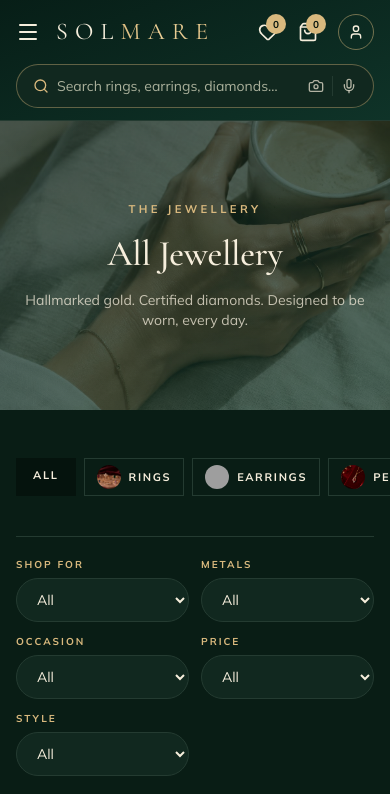
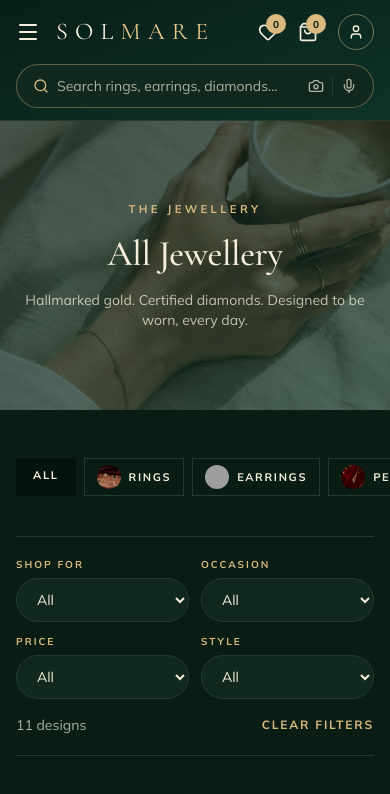
Before and after one commit to Bytelyx/solmare, a React (Vite) app in the folder client/: page /jewellery in a window 390 px wide. Shown: the top 794 px of the page. Built offline with nearby package versions, Linux system fonts and the light colour scheme; grey boxes are pictures that could not be loaded.

Commit message:
Remove metals from filter

```diff
--- a/client/src/components/layout/SiteFooter.jsx
+++ b/client/src/components/layout/SiteFooter.jsx
@@ -90,10 +90,6 @@ export function SiteFooter() {
             <h4 className="eyebrow mb-5">Visit</h4>
             <ul className="space-y-3 text-sm text-navy-foreground/75">
               <li className="flex gap-2">
-                <MapPin className="h-4 w-4 shrink-0 text-gold" />
-                {BOUTIQUE_INFO.address}
-              </li>
-              <li className="flex gap-2">
                 <Phone className="h-4 w-4 text-gold" />
                 {BOUTIQUE_INFO.phone}
               </li>
--- a/client/src/constants/filters.js
+++ b/client/src/constants/filters.js
@@ -6,15 +6,6 @@ export const SHOP_FOR = [
   { value: "kids-unisex", label: "Kids – Unisex" },
   { value: "kid-boys", label: "Kid – Boys" },
   { value: "kid-girls", label: "Kid – Girls" },
-];
-
-export const METALS = [
-  { value: "all", label: "All" },
-  { value: "gold", label: "Gold" },
-  { value: "silver", label: "Silver" },
-  { value: "platinum", label: "Platinum" },
-  { value: "diamond", label: "Diamond" },
-  { value: "brass", label: "Brass" },
 ];
 
 export const OCCASION_OPTS = [
--- a/client/src/constants/siteConfig.js
+++ b/client/src/constants/siteConfig.js
@@ -48,7 +48,6 @@ export const TIMELINE = [
 ];
 
 export const BOUTIQUE_INFO = {
-  address: "Linking Road, Bandra West, Mumbai 400050",
   phone: "+91 98765 43210",
   email: "care@solmare.in",
   hours: "Mon – Sun · 11am to 9pm",
--- a/client/src/sections/home/CategoriesSection.jsx
+++ b/client/src/sections/home/CategoriesSection.jsx
@@ -39,7 +39,7 @@ export function CategoriesSection() {
             <p className="eyebrow text-xs font-medium uppercase tracking-widest text-gold-metallic md:text-sm">
               Find your piece
             </p>
-            <h1 className="mt-3 font-serif text-4xl text-white md:text-5xl">
+            <h1 className="mt-3 font-serif text-4xl text-cat-gradient-6 md:text-5xl">
               Shop by Category
             </h1>
           </div>
@@ -139,8 +139,8 @@ export function CategoriesSection() {
                   key={t}
                   onClick={() => handleTabChange(t)}
                   className={`shrink-0 cursor-pointer rounded-full border px-5 py-2 text-[11px] font-bold uppercase tracking-[0.2em] transition ${tab === t
-                      ? "border-gold bg-gold text-navy"
-                      : "border-stone-300 bg-white text-stone-700 hover:border-gold hover:text-navy"
+                    ? "border-gold bg-gold text-navy"
+                    : "border-stone-300 bg-white text-stone-700 hover:border-gold hover:text-navy"
                     }`}
                 >
                   {t}
--- a/client/src/sections/jewellery/JewellerySection.jsx
+++ b/client/src/sections/jewellery/JewellerySection.jsx
@@ -3,14 +3,12 @@ import { useMemo } from "react";
 import { categories, getCategory, products } from "@/constants/products";
 import {
   SHOP_FOR,
-  METALS,
   OCCASION_OPTS,
   PRICES,
   STYLES,
 } from "@/constants/filters";
 import {
   audienceOf,
-  materialsOf,
   occasionsOf,
   styleOf,
 } from "@/utils/formatters";
@@ -47,13 +45,13 @@ export function JewellerySection() {
   const category = searchParams.get("category") || undefined;
   const q = searchParams.get("q") || undefined;
   const shopFor = searchParams.get("shopFor") || "all";
-  const metal = searchParams.get("metal") || "all";
   const occasion = searchParams.get("occasion") || "all";
   const price = searchParams.get("price") || "all";
   const style = searchParams.get("style") || "all";
 
   const setFilter = (patch) => {
     const next = new URLSearchParams(searchParams);
+
     Object.entries(patch).forEach(([key, val]) => {
       if (!val || val === "all") {
         next.delete(key);
@@ -61,6 +59,7 @@ export function JewellerySection() {
         next.set(key, val);
       }
     });
+
     setSearchParams(next);
   };
 
@@ -69,6 +68,7 @@ export function JewellerySection() {
   const list = useMemo(() => {
     const pr = PRICES.find((x) => x.value === price);
     const term = (q ?? "").toLowerCase();
+
     return products.filter(
       (p) =>
         p.category !== "gift-cards" &&
@@ -76,21 +76,21 @@ export function JewellerySection() {
         (p.name + " " + p.metal).toLowerCase().includes(term) &&
         (shopFor === "all" ||
           audienceOf(p) === shopFor ||
-          (shopFor.startsWith("kid") && audienceOf(p) === "kids-unisex")) &&
-        (metal === "all" || materialsOf(p).includes(metal)) &&
-        (occasion === "all" || occasionsOf(p).includes(occasion)) &&
+          (shopFor.startsWith("kid") &&
+            audienceOf(p) === "kids-unisex")) &&
+        (occasion === "all" ||
+          occasionsOf(p).includes(occasion)) &&
         (style === "all" ||
           styleOf(p) === style ||
           (style === "yellow-white" &&
             ["yellow", "white"].includes(styleOf(p)))) &&
         (!pr || (p.price >= pr.min && p.price < pr.max))
     );
-  }, [category, q, shopFor, metal, occasion, price, style]);
+  }, [category, q, shopFor, occasion, price, style]);
 
   const clear = () => {
     setFilter({
       shopFor: undefined,
-      metal: undefined,
       occasion: undefined,
       price: undefined,
       style: undefined,
@@ -99,11 +99,13 @@ export function JewellerySection() {
 
   const makeCategoryUrl = (catSlug) => {
     const next = new URLSearchParams(searchParams);
+
     if (catSlug) {
       next.set("category", catSlug);
     } else {
       next.delete("category");
     }
+
     const str = next.toString();
     return str ? `/jewellery?${str}` : "/jewellery";
   };
@@ -116,6 +118,7 @@ export function JewellerySection() {
         subtitle="Hallmarked gold. Certified diamonds. Designed to be worn, every day."
         image={everyday}
       />
+
       <div className="mx-auto max-w-7xl px-4 py-12 md:px-8">
         <div className="-mx-4 mb-8 flex gap-2 overflow-x-auto px-4 pb-2 no-scrollbar">
           <Link
@@ -128,6 +131,7 @@ export function JewellerySection() {
           >
             All
           </Link>
+
           {categories.map((c) => (
             <Link
               key={c.slug}
@@ -149,19 +153,17 @@ export function JewellerySection() {
         </div>
 
         <div className="mb-10 border-y py-5">
-          <div className="grid grid-cols-2 gap-3 md:grid-cols-3 lg:grid-cols-5">
+          {/* Filters */}
+          <div className="grid grid-cols-2 gap-3 md:grid-cols-3 lg:grid-cols-4">
             <Filter
               label="Shop for"
               value={shopFor}
-              onChange={(v) => setFilter({ shopFor: v === "all" ? undefined : v })}
+              onChange={(v) =>
+                setFilter({ shopFor: v === "all" ? undefined : v })
+              }
               options={SHOP_FOR}
             />
-            <Filter
-              label="Metals"
-              value={metal}
-              onChange={(v) => setFilter({ metal: v === "all" ? undefined : v })}
-              options={METALS}
-            />
+
             <Filter
               label="Occasion"
               value={occasion}
@@ -170,27 +172,35 @@ export function JewellerySection() {
               }
               options={OCCASION_OPTS}
             />
+
             <Filter
               label="Price"
               value={price}
-              onChange={(v) => setFilter({ price: v === "all" ? undefined : v })}
+              onChange={(v) =>
+                setFilter({ price: v === "all" ? undefined : v })
+              }
               options={PRICES}
             />
+
             <Filter
               label="Style"
               value={style}
-              onChange={(v) => setFilter({ style: v === "all" ? undefined : v })}
+              onChange={(v) =>
+                setFilter({ style: v === "all" ? undefined : v })
+              }
               options={STYLES}
             />
           </div>
+
           <div className="mt-4 flex items-center justify-between text-sm text-muted-foreground">
             <p>
               {list.length} {list.length === 1 ? "design" : "designs"}
               {cat ? ` in ${cat.name}` : ""}
             </p>
+
             <button
               onClick={clear}
-              className="text-xs font-bold uppercase tracking-[0.15em] text-gold hover:underline cursor-pointer"
+              className="cursor-pointer text-xs font-bold uppercase tracking-[0.15em] text-gold hover:underline"
             >
               Clear filters
             </button>
@@ -206,10 +216,12 @@ export function JewellerySection() {
         ) : (
           <div className="py-24 text-center">
             <h2 className="text-3xl">New designs arriving soon</h2>
+
             <p className="mt-2 text-sm text-muted-foreground">
               Our karigars are crafting this collection. Explore everything else
               meanwhile.
             </p>
+
             <Link to="/jewellery" className="btn-navy mt-6">
               View all jewellery
             </Link>
```
